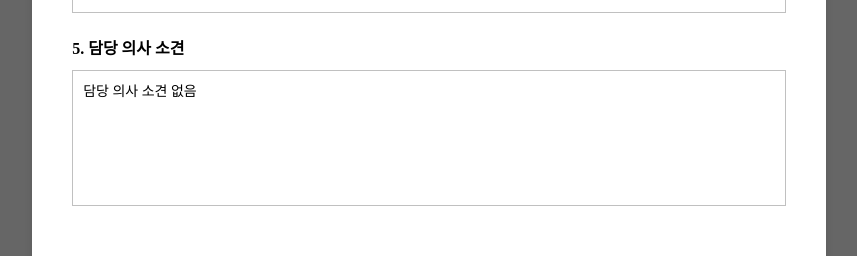
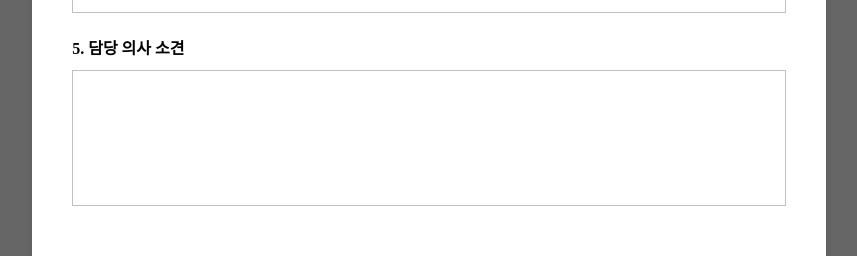
Before and after one commit to wai-admin/wexpert-report, a React (Vite) app: page / in a window 1280 px wide. Shown: the part 1845-2101 px from the top of the page, without its empty margins (211-1068 px from the left). Built offline with nearby package versions, Linux system fonts and the light colour scheme.

Commit message:
style: UX writing

```diff
--- a/src/components/Assessment.tsx
+++ b/src/components/Assessment.tsx
@@ -5,9 +5,7 @@ import { checkTruthy } from "@/utils/common";
 const Assessment = () => {
   const { nativeMessage } = useMessageStore();
 
-  const assessment = checkTruthy(nativeMessage)
-    ? nativeMessage.assessment
-    : "담당 의사 소견 없음";
+  const assessment = checkTruthy(nativeMessage) ? nativeMessage.assessment : "";
 
   return (
     <div className="column">
```
